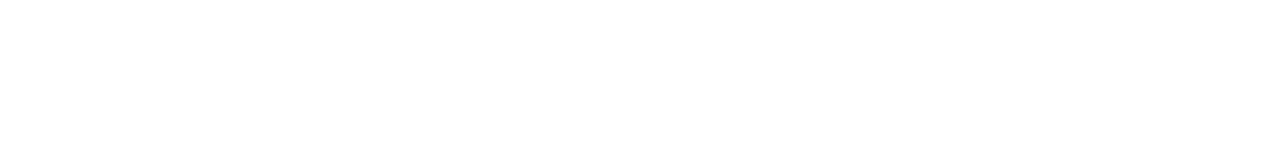
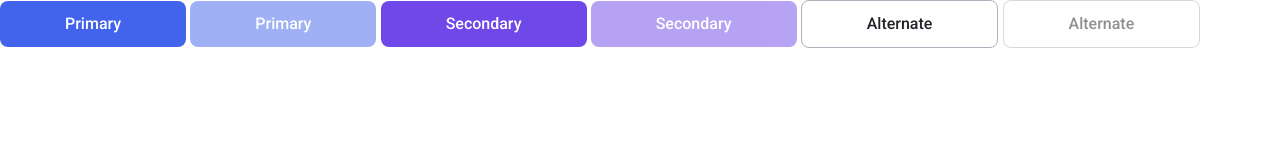
Before and after one commit to js-tasks-ru/htmlcss-20250313_lasacc4, a website: page 03-lection1/01-button/index.html in a window 1280 px wide. Drawn offline with nearby package versions, Linux system fonts and the light colour scheme.

Commit message:
add button task solution

```diff
--- a/03-lection1/01-button/button.css
+++ b/03-lection1/01-button/button.css
@@ -1 +1,51 @@
 /* Стилизация кнопки */
+
+.btn {
+    font-family: Roboto, "sans-serif";
+    font-weight: 500;
+    font-size: 16px;
+    border-radius: 8px;
+    color: var(--white);
+    padding: 15px 65px;
+    outline: none;
+    border: none;
+    cursor: pointer;
+    line-height: 100%;
+    transition: opacity 200ms ease-in-out, background 100ms ease-in-out;
+}
+
+.btn:disabled {
+    opacity: 0.5;
+    pointer-events: none;
+    cursor: not-allowed;
+}
+
+.btn__primary {
+    background-color: var(--primary);
+}
+
+.btn__primary:hover {
+    background-color: var(--primary-dark);
+}
+
+.btn__secondary {
+    background-color: var(--secondary);
+}
+
+.btn__secondary:hover {
+    background-color: var(--secondary-dark);
+}
+
+.btn__alternate {
+    background: none;
+    border: 1px solid var(--grey-3);
+    color: var(--black);
+}
+
+.btn__alternate:hover {
+    border: 1px solid var(--black);
+}
+
+.btn:active {
+    opacity: 0.8;
+}
--- a/03-lection1/01-button/index.html
+++ b/03-lection1/01-button/index.html
@@ -4,8 +4,14 @@
     <head>
         <link rel="stylesheet" href="../../assets/css/main.css">
         <link rel="stylesheet" href="./button.css">
+        <title>Button</title>
     </head>
     <body>
-
+        <button class="btn btn__primary">Primary</button>
+        <button class="btn btn__primary" disabled>Primary</button>
+        <button class="btn btn__secondary">Secondary</button>
+        <button class="btn btn__secondary" disabled>Secondary</button>
+        <button class="btn btn__alternate">Alternate</button>
+        <button class="btn btn__alternate" disabled>Alternate</button>
     </body>
 </html>
--- a/assets/css/main.css
+++ b/assets/css/main.css
@@ -6,7 +6,9 @@
     --black: #212429;
     --pink: #F784AD;
     --purple: #7048E8;
-    --blue: #374FC7;
+    --purple-2: #5028C6;
+    --blue: #4263EB;
+    --blue-1: #2342C0;
     --red: #F03D3E;
     --grey-1: #F8F9FA;
     --grey-2: #DDE2E5;
@@ -17,7 +19,10 @@
     --success: var(--blue);
 
     --primary: var(--blue);
+    --primary-dark: var(--blue-1);
+
     --secondary: var(--purple);
+    --secondary-dark: var(--purple-2);
 }
 
 * {
```
